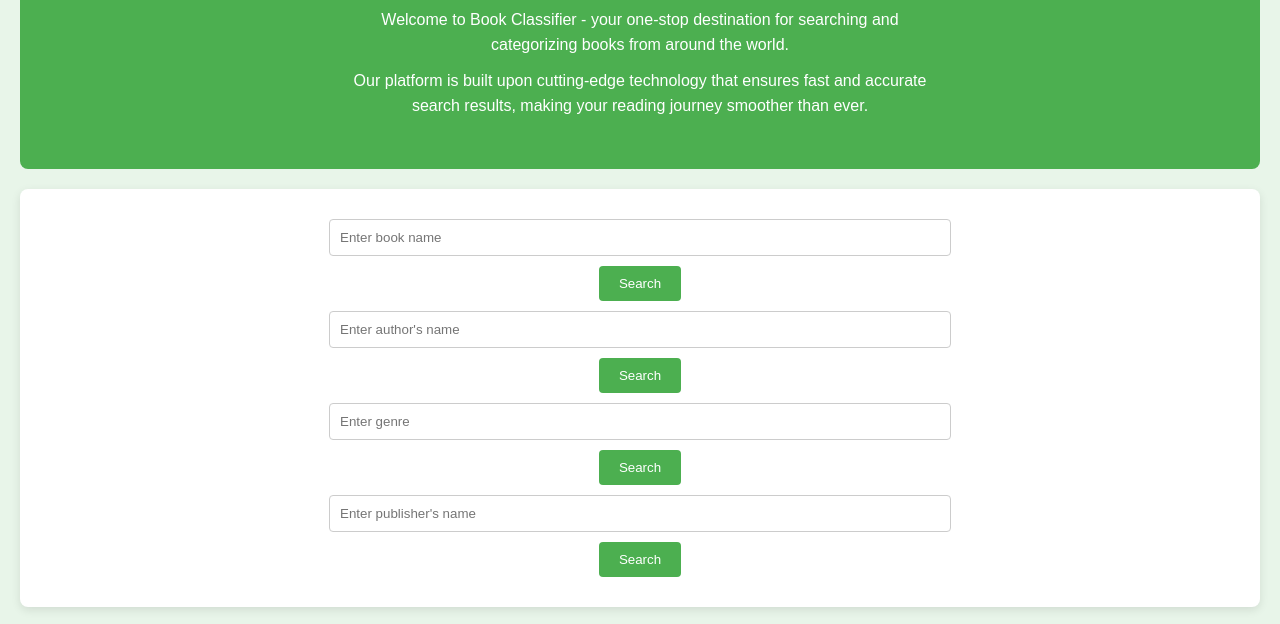
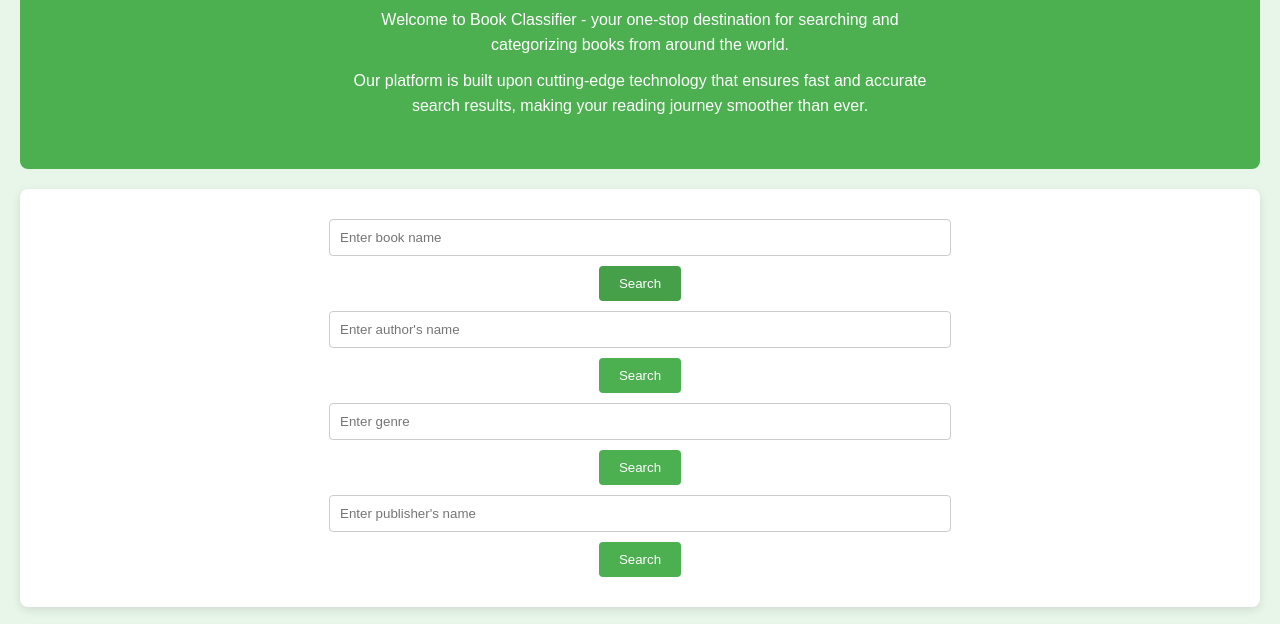
Before and after one commit to jamesirungume/Book-Finder, a plain HTML site: page index.html in a window 1280 px wide. In both pictures the pointer is over the button 639 px from the left and 429 px from the top of the page. Shown: the part 146-770 px from the top of the page. Drawn offline with Linux system fonts and the light colour scheme.

Commit message:
initial css commit

```diff
--- a/style.css
+++ b/style.css
@@ -51,3 +51,6 @@ h1, h2 {
         margin-left: auto;
         margin-right: auto;
     }
+.search-button:hover {
+        background-color: #45a049;
+    }
```
